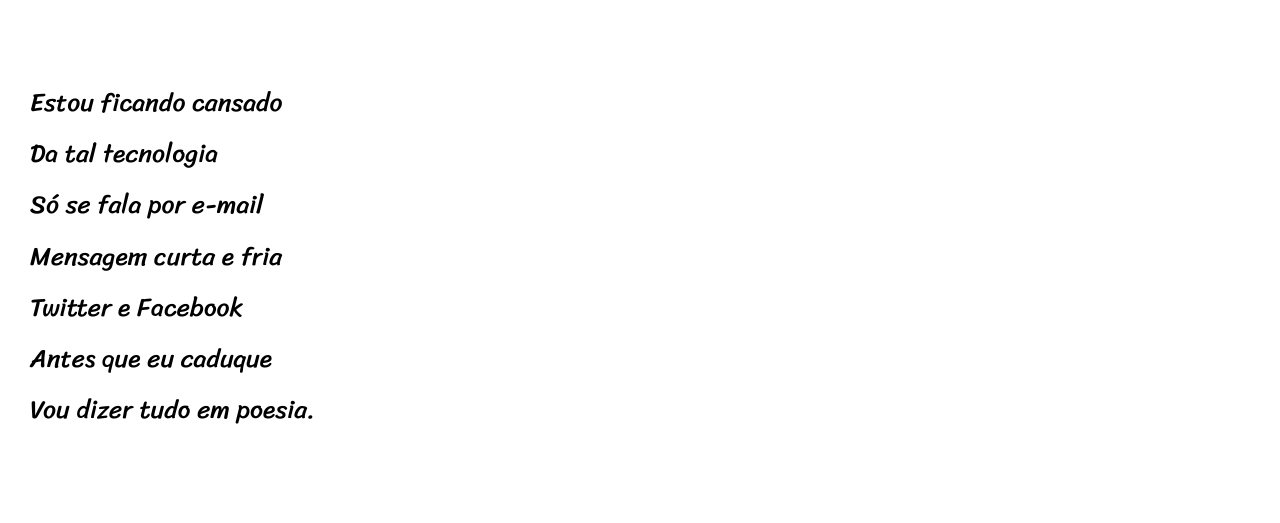
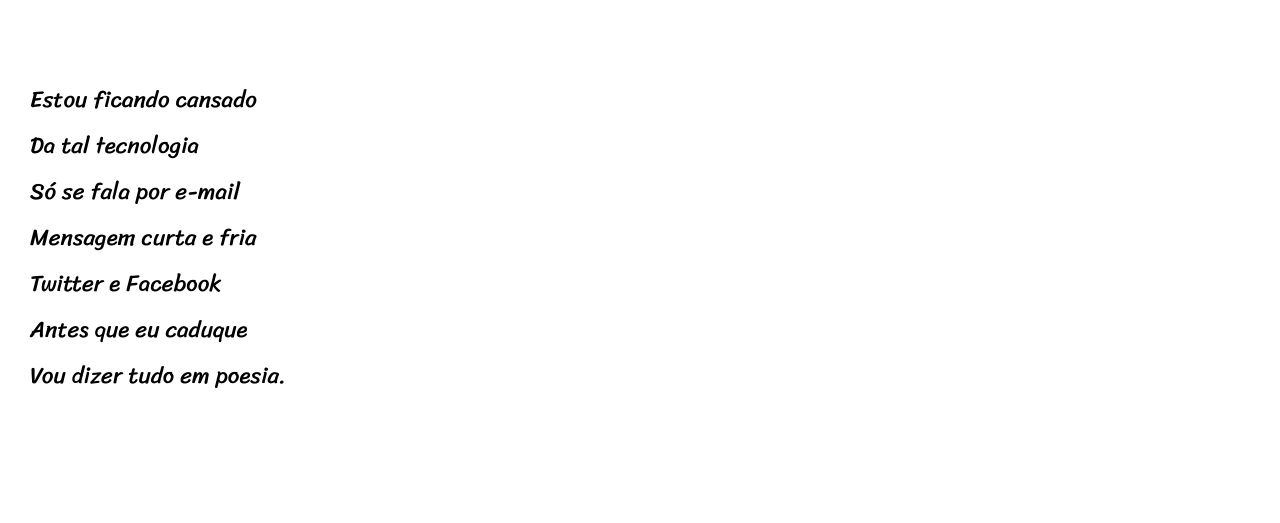
Before and after one commit to hiagosantana/projeto-cordel, a plain HTML site: page index.html in a window 1280 px wide. Shown: the part 241-764 px from the top of the page. Drawn offline with Linux system fonts and the light colour scheme.

Commit message:
font size

```diff
--- a/estilo/style.css
+++ b/estilo/style.css
@@ -41,7 +41,7 @@ a:hover {
 }
 
 section {
-    font-size: 2vw;
+    font-size: 23px;
     font-family: "Sriracha", sans-serif;
     padding-top: 10vh;
     padding-bottom: 10vh;
```
